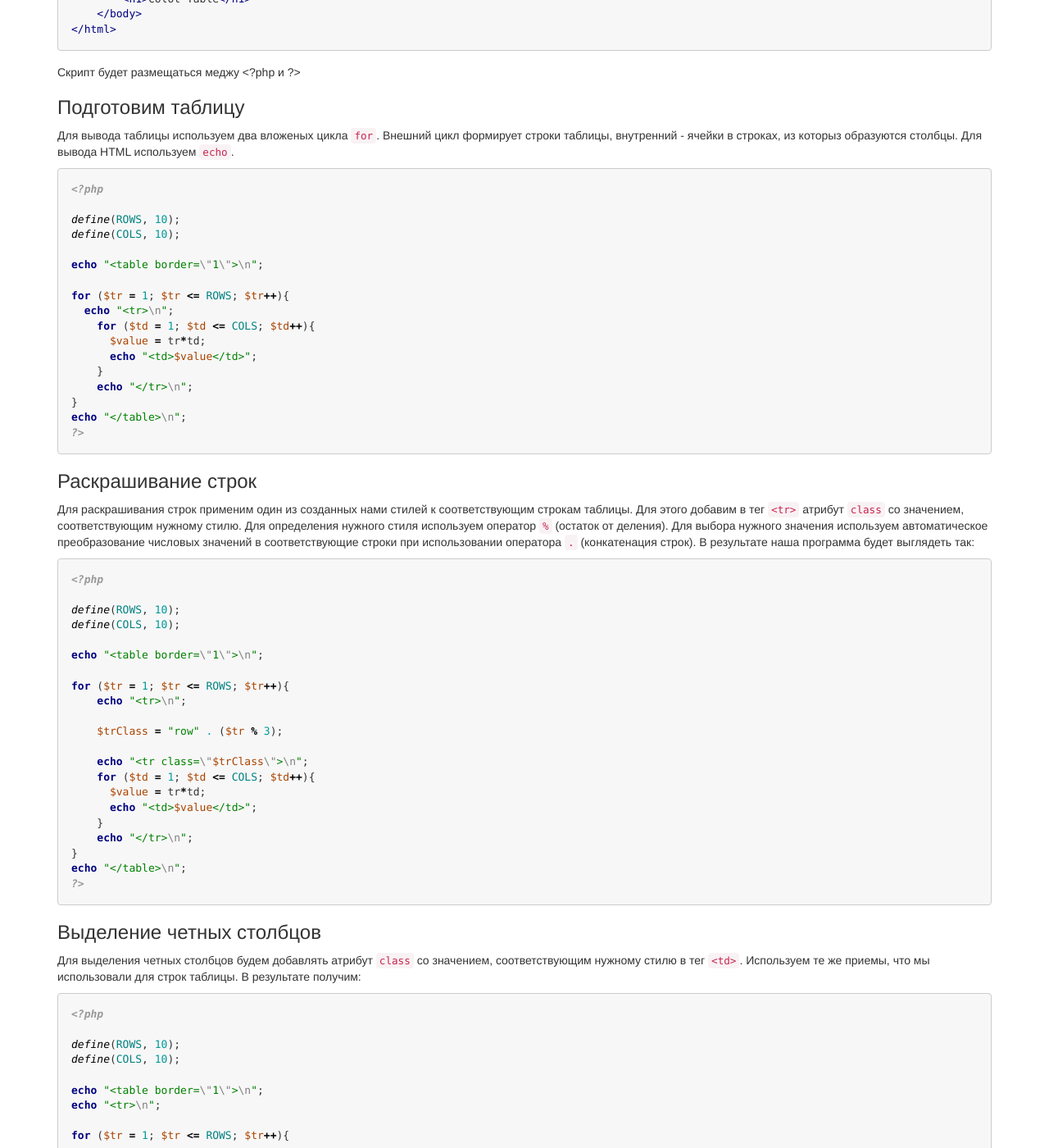
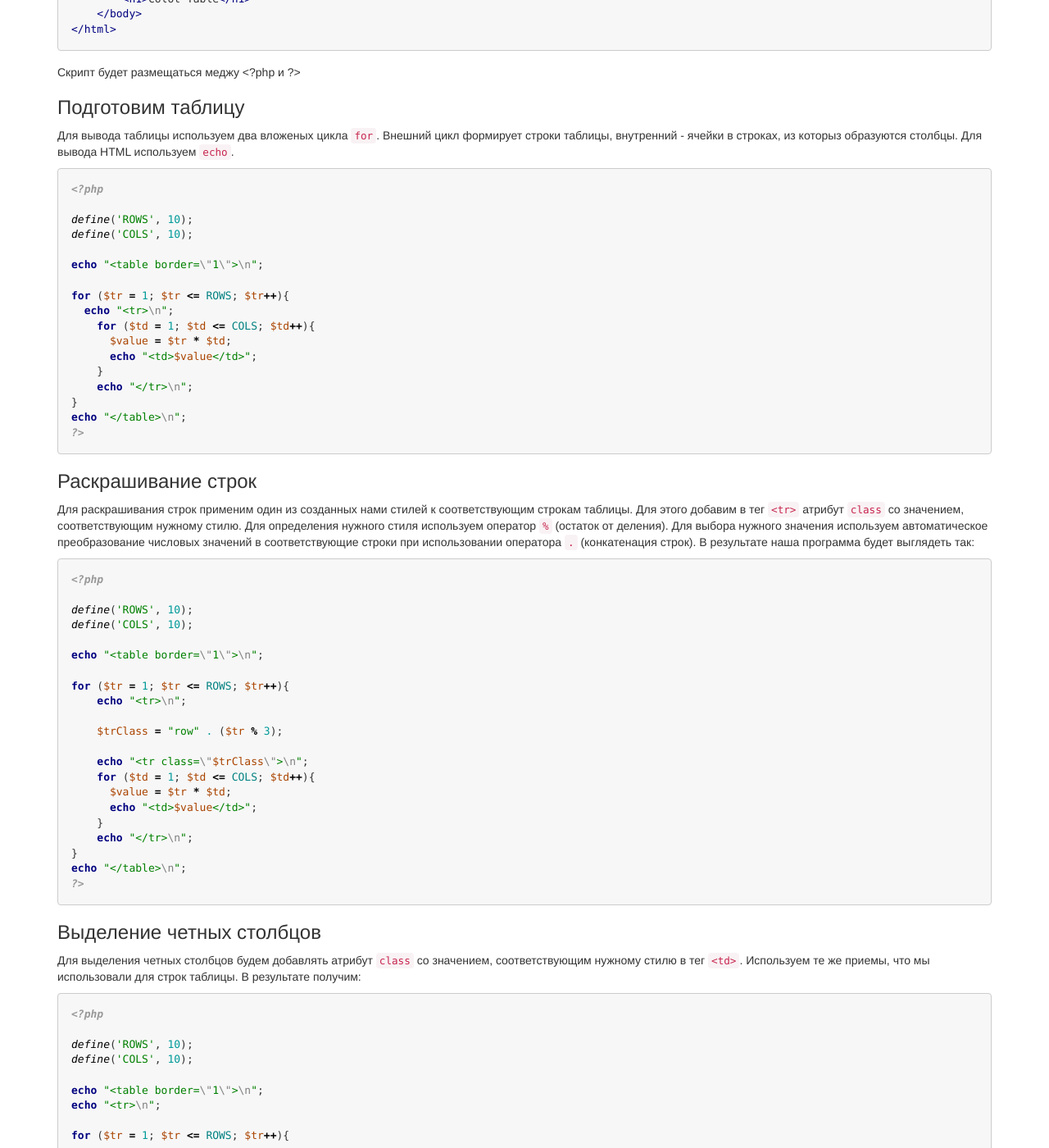
Before and after one commit to alsii/alsii.github.io, a Jekyll site: the page built from project1/l1.md, in a window 1280 px wide and 1400 px high, scrolled down 1027 px. Shown: the whole window at 82% size. Built offline with Jekyll 4.4.1, drawn with Linux system fonts in a browser that asks for light colours; nearby versions of some CDN libraries; Markdown is read by kramdown in place of the engine named in the settings; some of the changed text lies outside the part shown.

Commit message:
Update l1.md

```diff
--- a/project1/l1.md
+++ b/project1/l1.md
@@ -70,15 +70,15 @@
 ~~~ php
 <?php
 
-define(ROWS, 10);
-define(COLS, 10);
+define('ROWS', 10);
+define('COLS', 10);
 
 echo "<table border=\"1\">\n";
 
 for ($tr = 1; $tr <= ROWS; $tr++){
   echo "<tr>\n";
     for ($td = 1; $td <= COLS; $td++){
-      $value = tr*td;
+      $value = $tr * $td;
       echo "<td>$value</td>";
     }
     echo "</tr>\n";
@@ -94,8 +94,8 @@
 ~~~ php
 <?php
 
-define(ROWS, 10);
-define(COLS, 10);
+define('ROWS', 10);
+define('COLS', 10);
 
 echo "<table border=\"1\">\n";
 
@@ -106,7 +106,7 @@
 
     echo "<tr class=\"$trClass\">\n";
     for ($td = 1; $td <= COLS; $td++){
-      $value = tr*td;
+      $value = $tr * $td;
       echo "<td>$value</td>";
     }
     echo "</tr>\n";
@@ -122,8 +122,8 @@
 ~~~ php
 <?php
 
-define(ROWS, 10);
-define(COLS, 10);
+define('ROWS', 10);
+define('COLS', 10);
 
 echo "<table border=\"1\">\n";
 echo "<tr>\n";
@@ -134,7 +134,7 @@
 
     echo "<tr class=\"$trClass\">\n";
     for ($td = 1; $td <= COLS; $td++){
-        $value = tr*td;
+        $value = $tr * $td;
 
         if(0 == $td % 2) {
             $tdClass = "col-even";
@@ -161,8 +161,8 @@
 ~~~ php
 <?php
 
-define(ROWS, 10);
-define(COLS, 10);
+define('ROWS', 10);
+define('COLS', 10);
 
 echo "<table border=\"1\">\n";
 echo "<tr>\n";
@@ -173,7 +173,7 @@
 
     echo "<tr class=\"$trClass\">\n";
     for ($td = 1; $td <= COLS; $td++){
-        $value = tr*td;
+        $value = $tr * $td;
 
         if(0 == $td % 2) {
             $tdClass = "col-even";
@@ -290,8 +290,8 @@
 ~~~ php
 <?php
 
-define(ROWS, 10);
-define(COLS, 10);
+define('ROWS', 10);
+define('COLS', 10);
 
 echo "<table border=\"1\">\n";
 echo "<tr>\n";
@@ -302,7 +302,7 @@
 
     echo "<tr class=\"$trClass\">\n";
     for ($td = 1; $td <= COLS; $td++){
-        $value = tr * td;
+        $value = $tr * $td;
 
         $tdClass = array();
         if(0 == $td % 2) {
```
